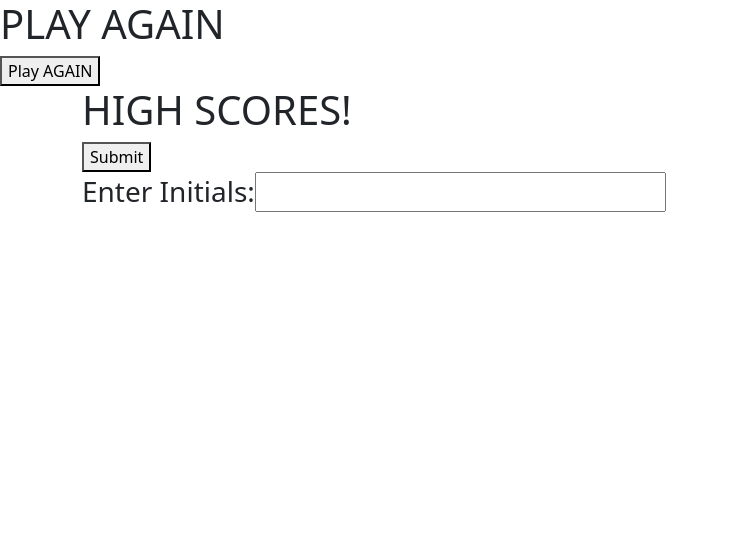
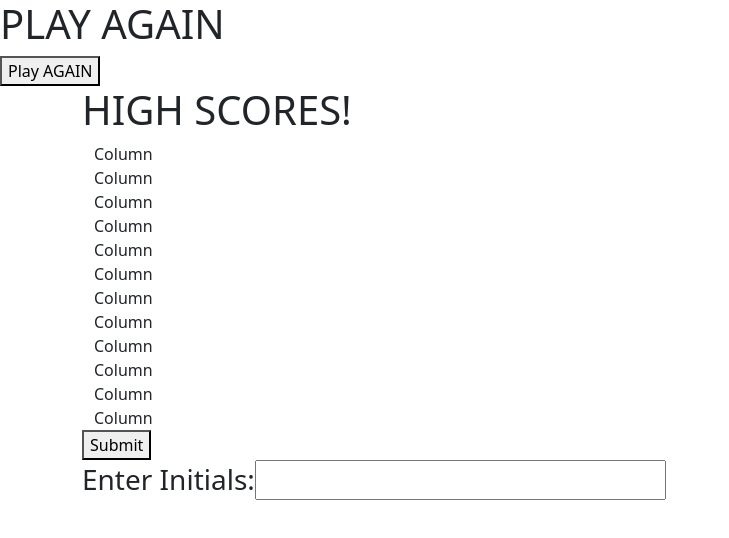
Before and after one commit to boconnorb20/Coding-Quiz-2021, a plain HTML site: page highScoresPage.html in a window 1280 px wide. Shown: the whole page, without its empty margins (0-729 px from the left). Drawn offline with nearby package versions, Linux system fonts and the light colour scheme.

Commit message:
some code changes to js and highScore files

```diff
--- a/highScoresPage.html
+++ b/highScoresPage.html
@@ -18,10 +18,26 @@
     </div>
     <div class="container">
         <h1>HIGH SCORES!</h1>
+        <div class="container">
+            <div class="row-cols-2">
+              <div class="col">Column</div>
+              <div class="col">Column</div>
+              <div class="col">Column</div>
+              <div class="col">Column</div>
+              <div class="col">Column</div>
+              <div class="col">Column</div>
+              <div class="col">Column</div>
+              <div class="col">Column</div>
+              <div class="col">Column</div>
+              <div class="col">Column</div>
+              <div class="col">Column</div>
+              <div class="col">Column</div>
+            </div>
+        </div>
         <button class="Submit-button">
             Submit
-      </button>
-      <h3>Enter Initials:<input type="text"/></h3>
+        </button>
+        <h3>Enter Initials:<input type="text"/></h3>
     </div>
     <script src="script.js"></script>
 </body>
--- a/script.js
+++ b/script.js
@@ -2,7 +2,7 @@ var startButton = document.querySelector(".start-button");
 var timerElement = document.querySelector(".time");
 
 var timerCount=60;
-var highScore;
+var highScore=100;
 var correct;
 var questions = document.querySelector("#questions");
 var answers = document.querySelector("#answers");
@@ -39,6 +39,7 @@ var startGame = function() {
   // doWhateverElseYouNeedAtStart();
 }
 
+// starts quiz
 startButton.addEventListener('click', startGame);
 
 function getQuestions() {
@@ -56,7 +57,7 @@ function getQuestions() {
 }
 
 // building questions and answers
-const quizQuestions = [
+const quizQuestions= [
     {
        question: "How do call a funcion named myFunction?",
        answers: ["myfunction", "myFunction()", "Call myFunction()"],
@@ -141,3 +142,9 @@ function quizOver() {
 
   // reset index variable to 0
 }
+
+function tallyScore() {
+  var score = localStorage.getItem("score");
+
+
+}
```
